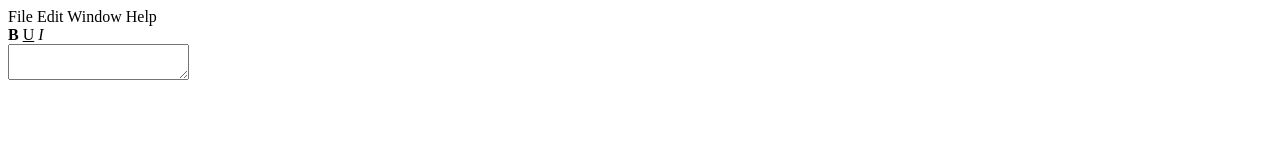
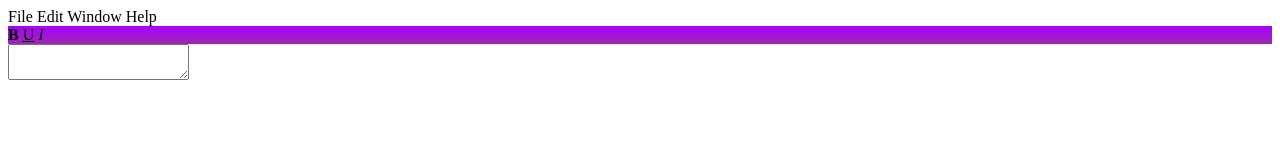
Before and after one commit to faidet/faidet.github.io, a plain HTML site: page index.html in a window 1280 px wide. Drawn offline with Linux system fonts and the light colour scheme.

Commit message:
Update index.html

```diff
--- a/index.html
+++ b/index.html
@@ -1,7 +1,7 @@
 <!DOCTYPE html>
 <html>
 <head>
-	<link href="css/style.css" rel="stylesheet"/>
+	<link href="css/styles.css" rel="stylesheet"/>
 	<link href="manifest.json" rel="manifest"/>
 	<meta charset="utf-8" content="width=device-width, height=device-height, initial-scale=1, user-scalable=no" name="viewport"/>
 </head>
```
